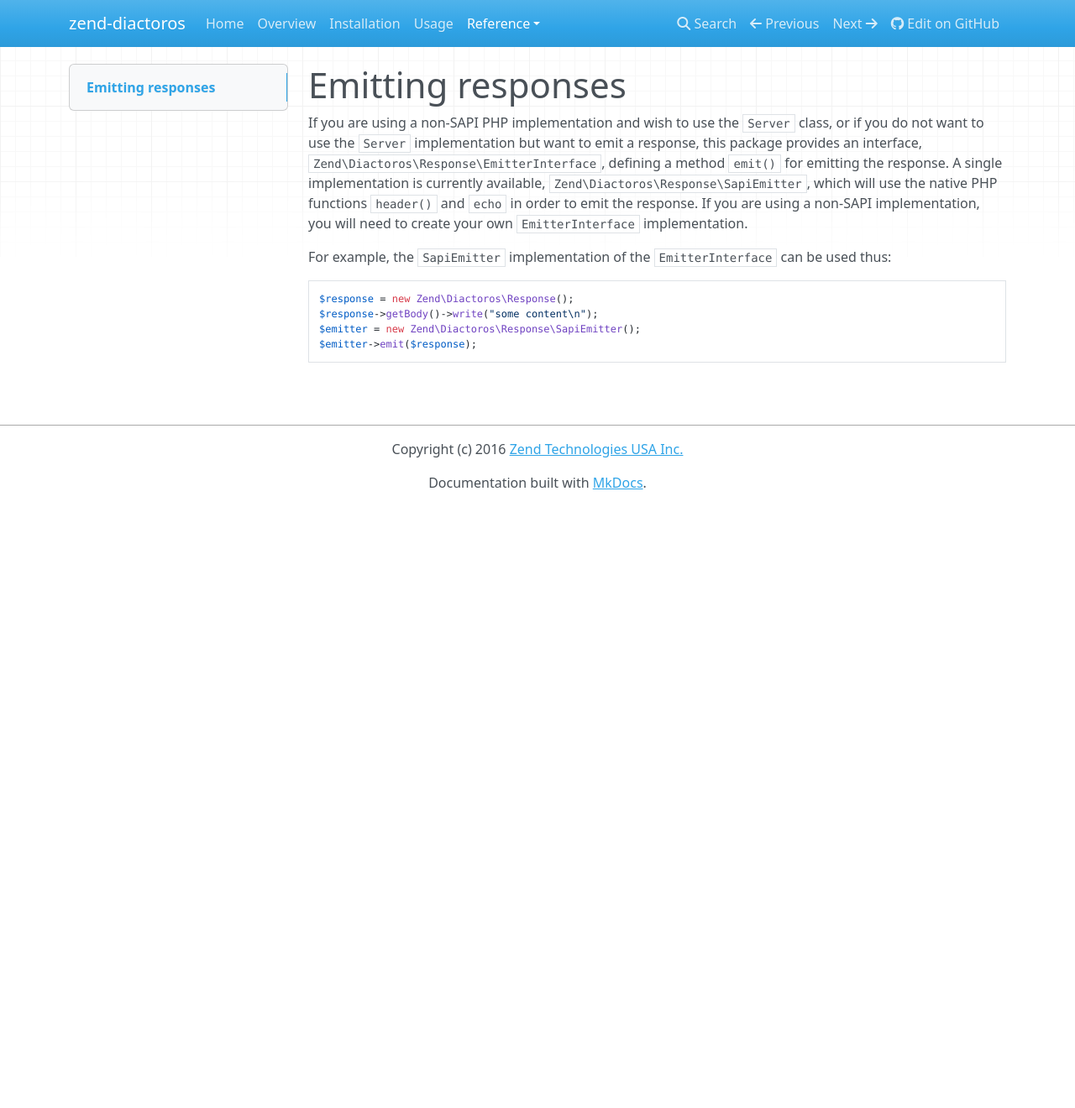
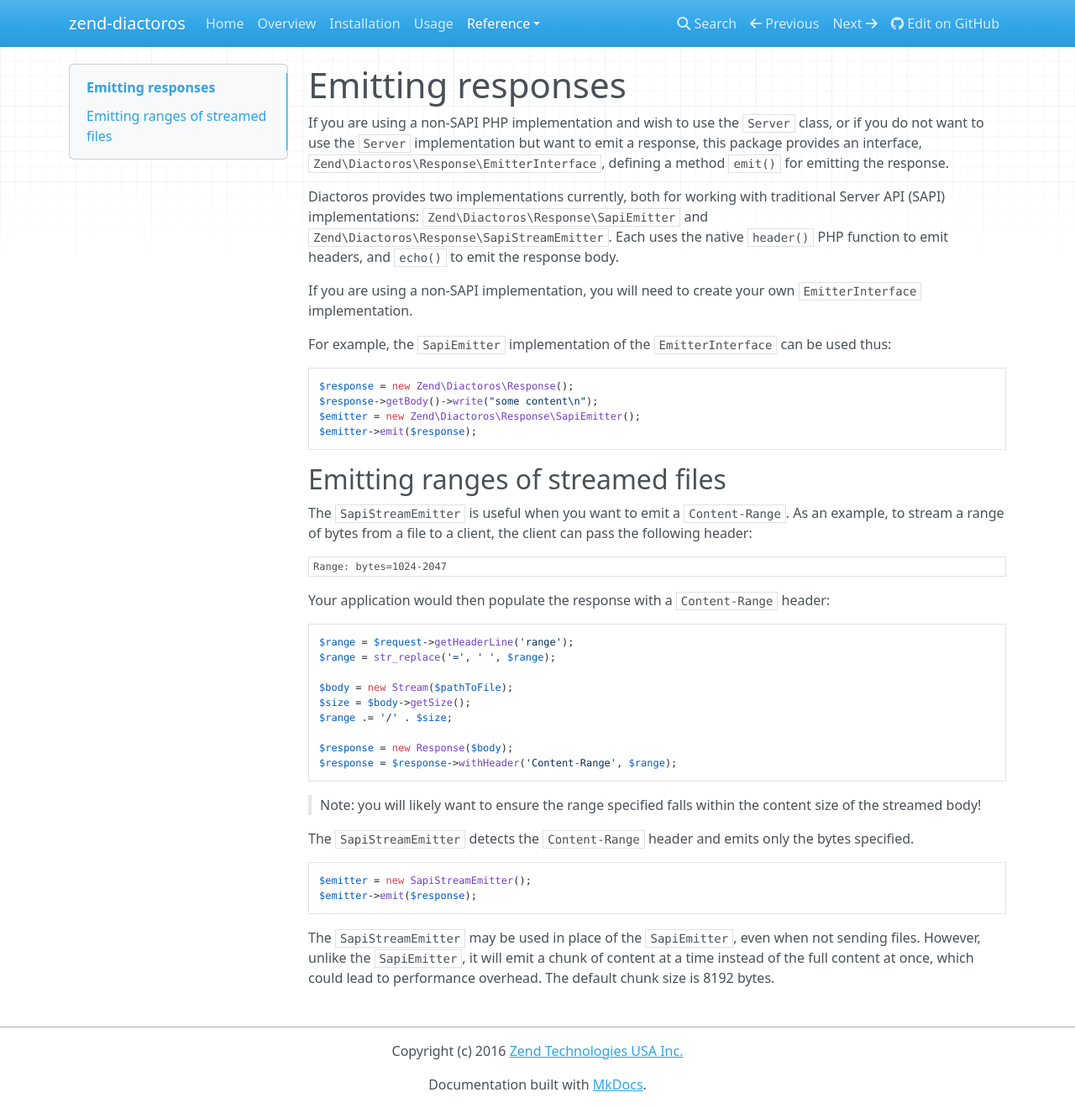
Before and after one commit to zendframework/zend-diactoros, an MkDocs documentation site: the page built from doc/book/emitting-responses.md, in a window 1280 px wide and 1320 px high. Shown: the whole window at 84% size. Built offline with MkDocs 1.6.1, drawn with Linux system fonts in a browser that asks for light colours; nearby versions of some CDN libraries; old or Windows-style settings are respelled for this version of MkDocs.

Commit message:
Updates documentation of emitters
- Ensures they do not discuss output buffering.
- Adds section on `SapiStreamEmitter`.

````diff
--- a/doc/book/emitting-responses.md
+++ b/doc/book/emitting-responses.md
@@ -3,10 +3,15 @@
 If you are using a non-SAPI PHP implementation and wish to use the `Server` class, or if you do not
 want to use the `Server` implementation but want to emit a response, this package provides an
 interface, `Zend\Diactoros\Response\EmitterInterface`, defining a method `emit()` for emitting the
-response. A single implementation is currently available, `Zend\Diactoros\Response\SapiEmitter`,
-which will use the native PHP functions `header()` and `echo` in order to emit the response. If you
-are using a non-SAPI implementation, you will need to create your own `EmitterInterface`
-implementation.
+response.
+
+Diactoros provides two implementations currently, both for working with
+traditional Server API (SAPI) implementations: `Zend\Diactoros\Response\SapiEmitter`
+and `Zend\Diactoros\Response\SapiStreamEmitter`.  Each uses the native `header()`
+PHP function to emit headers, and `echo()` to emit the response body.
+
+If you are using a non-SAPI implementation, you will need to create your own
+`EmitterInterface` implementation.
 
 For example, the `SapiEmitter` implementation of the `EmitterInterface` can be used thus:
 
@@ -16,3 +21,43 @@ $response->getBody()->write("some content\n");
 $emitter = new Zend\Diactoros\Response\SapiEmitter();
 $emitter->emit($response);
 ```
+
+## Emitting ranges of streamed files
+
+The `SapiStreamEmitter` is useful when you want to emit a `Content-Range`. As an
+example, to stream a range of bytes from a file to a client, the client can pass
+the following header:
+
+```http
+Range: bytes=1024-2047
+```
+
+Your application would then populate the response with a `Content-Range` header:
+
+```php
+$range = $request->getHeaderLine('range');
+$range = str_replace('=', ' ', $range);
+
+$body = new Stream($pathToFile);
+$size = $body->getSize();
+$range .= '/' . $size;
+
+$response = new Response($body);
+$response = $response->withHeader('Content-Range', $range);
+```
+
+> Note: you will likely want to ensure the range specified falls within the
+> content size of the streamed body!
+
+The `SapiStreamEmitter` detects the `Content-Range` header and emits only the
+bytes specified.
+
+```php
+$emitter = new SapiStreamEmitter();
+$emitter->emit($response);
+```
+
+The `SapiStreamEmitter` may be used in place of the `SapiEmitter`, even when not
+sending files. However, unlike the `SapiEmitter`, it will emit a chunk of
+content at a time instead of the full content at once, which could lead to
+performance overhead. The default chunk size is 8192 bytes.
````
